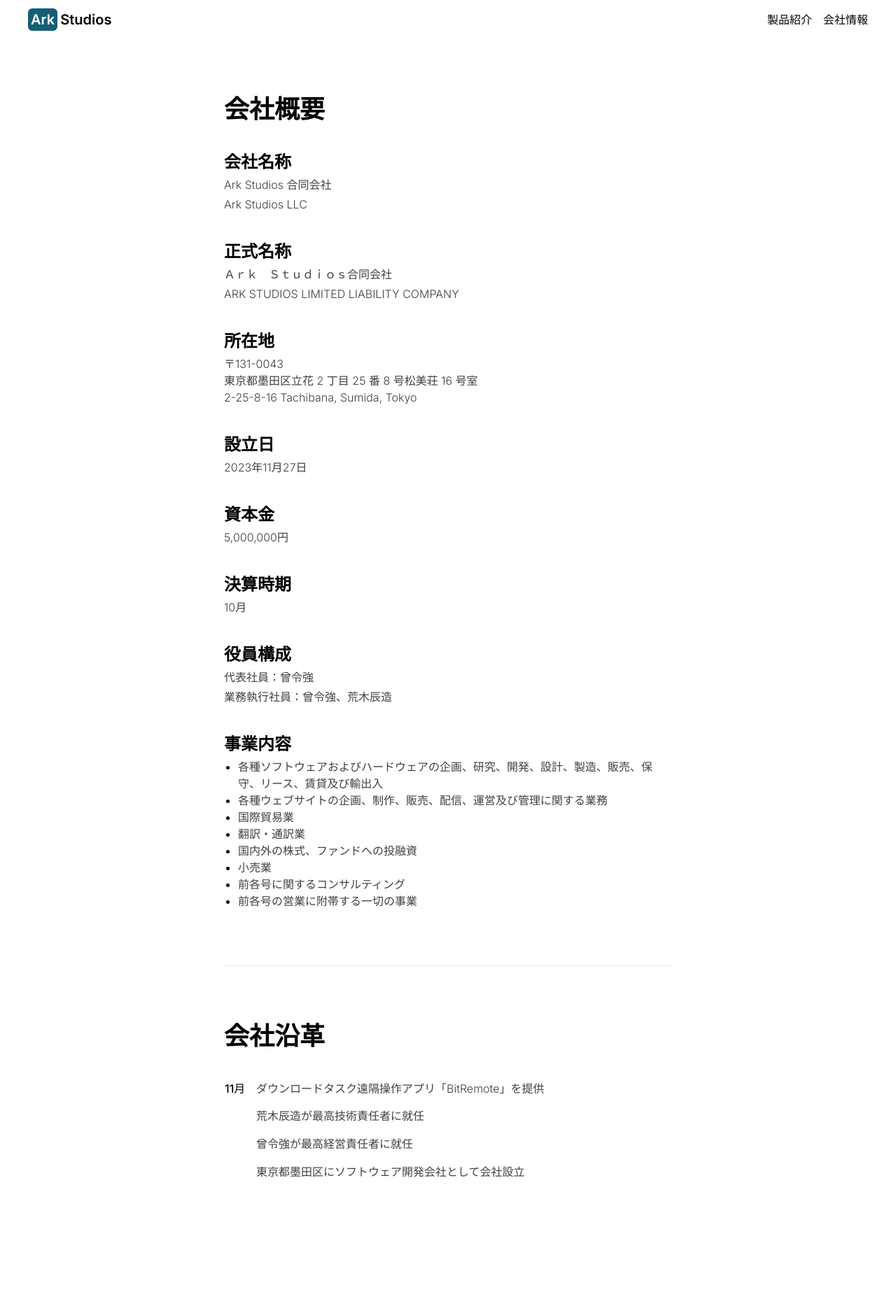
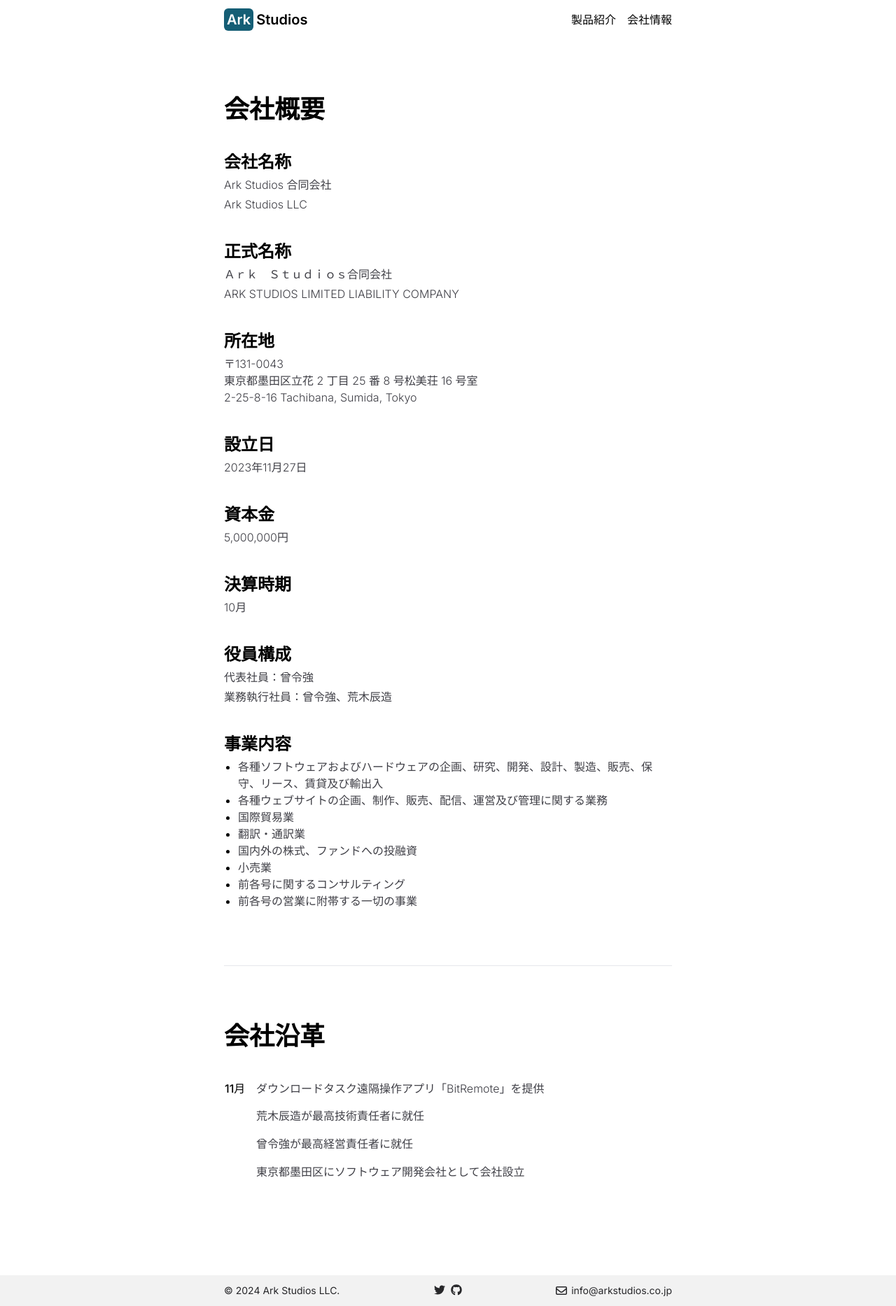
Before and after one commit to ArkStudiosLLC/arkstudios-website, a Next.js app: page /company in a window 1280 px wide. Shown: the whole page at 70% size. Before the commit the page ends 1775 px from the top, so only its background shows below. Built offline with nearby package versions, Linux system fonts and the light colour scheme.

Commit message:
Introduce Footer and restrict width

```diff
--- a/src/app/(overview)/page.tsx
+++ b/src/app/(overview)/page.tsx
@@ -1,11 +1,13 @@
 import Link from 'next/link'
 
+import Footer from '../ui/components/footer'
 import NavigationBar from '../ui/components/navigation-bar'
 
 export default function Page() {
   return (
-    <div className='flex h-screen select-none flex-col items-center justify-center gap-5'>
+    <div className='flex h-screen select-none flex-col justify-center'>
       <NavigationBar />
+      <div className='flex h-full flex-col items-center justify-center gap-5 pt-14'>
         <p className='text-4xl font-bold sm:text-6xl'>ただいま開発中</p>
         <p className='text-center font-extralight sm:text-xl'>
           このウェブサイトは近日公開予定です。
@@ -18,5 +20,7 @@
           </p>
         </Link>
       </div>
+      <Footer />
+    </div>
   )
 }
--- a/src/app/company/page.tsx
+++ b/src/app/company/page.tsx
@@ -3,6 +3,7 @@
 import React from 'react'
 
 import { summaryInfos, historyInfos } from './data'
+import Footer from '../ui/components/footer'
 import NavigationBar from '../ui/components/navigation-bar'
 
 export const metadata: Metadata = {
@@ -128,12 +129,13 @@
     <div>
       <NavigationBar />
       <div className='mt-14 flex w-screen flex-col items-center'>
-        <div className='flex w-5/6 flex-col items-center justify-center gap-20 py-14 *:w-full sm:w-4/5 md:w-3/4 md:py-20 lg:w-2/3 xl:w-1/2 2xl:w-[64rem]'>
+        <div className='w-limited flex flex-col items-center justify-center gap-20 pb-32 pt-14 *:w-full md:pt-20'>
           <SummarySection />
           <hr />
           <HistorySection />
         </div>
       </div>
+      <Footer />
     </div>
   )
 }
--- /dev/null
+++ b/src/app/ui/components/footer.tsx
@@ -0,0 +1,26 @@
+import { faTwitter, faGithub } from '@fortawesome/free-brands-svg-icons'
+import { faEnvelope } from '@fortawesome/free-regular-svg-icons'
+import { FontAwesomeIcon } from '@fortawesome/react-fontawesome'
+import Link from 'next/link'
+
+export default function Footer() {
+  return (
+    <footer className='flex w-screen justify-center bg-black/5 dark:bg-black/10'>
+      <div className='w-limited flex items-center justify-between py-3 *:text-sm *:text-zinc-800 *:dark:text-zinc-300'>
+        <p>© 2024 Ark Studios LLC.</p>
+        <div className='flex items-center gap-2'>
+          <Link href='https://twitter.com/ArkStudiosLLC'>
+            <FontAwesomeIcon icon={faTwitter} className='h-4 w-4' />
+          </Link>
+          <Link href='https://github.com/ArkStudiosLLC'>
+            <FontAwesomeIcon icon={faGithub} className='h-4 w-4' />
+          </Link>
+        </div>
+        <a href='mailto:info@arkstudios.co.jp' className='flex items-center gap-1.5'>
+          <FontAwesomeIcon icon={faEnvelope} className='h-4 w-4' />
+          <p>info@arkstudios.co.jp</p>
+        </a>
+      </div>
+    </footer>
+  )
+}
--- a/src/app/ui/components/navigation-bar.tsx
+++ b/src/app/ui/components/navigation-bar.tsx
@@ -36,7 +36,8 @@
 
 export default function NavigationBar() {
   return (
-    <nav className='fixed top-0 z-10 flex h-14 w-screen items-center justify-between px-10 backdrop-blur-md backdrop-filter dark:bg-black/10'>
+    <nav className='fixed top-0 z-10 flex w-screen justify-center backdrop-blur-md backdrop-filter dark:bg-black/10'>
+      <div className='w-limited flex items-center justify-between py-3'>
         <Logo />
         <div className='hidden sm:block'>
           <Links />
@@ -46,6 +47,7 @@
             <FontAwesomeIcon icon={faBars} className='h-5 w-5' />
           </Link>
         </div>
+      </div>
     </nav>
   )
 }
--- a/src/app/ui/globals.css
+++ b/src/app/ui/globals.css
@@ -22,3 +22,9 @@
   color: rgb(var(--foreground-rgb));
   background-color: var(--background-color);
 }
+
+@layer components {
+  .w-limited {
+    @apply w-5/6 sm:w-4/5 md:w-3/4 lg:w-2/3 xl:w-1/2 2xl:w-[64rem];
+  }
+}
```
Lines whose indentation alone changed are shown as unchanged.
